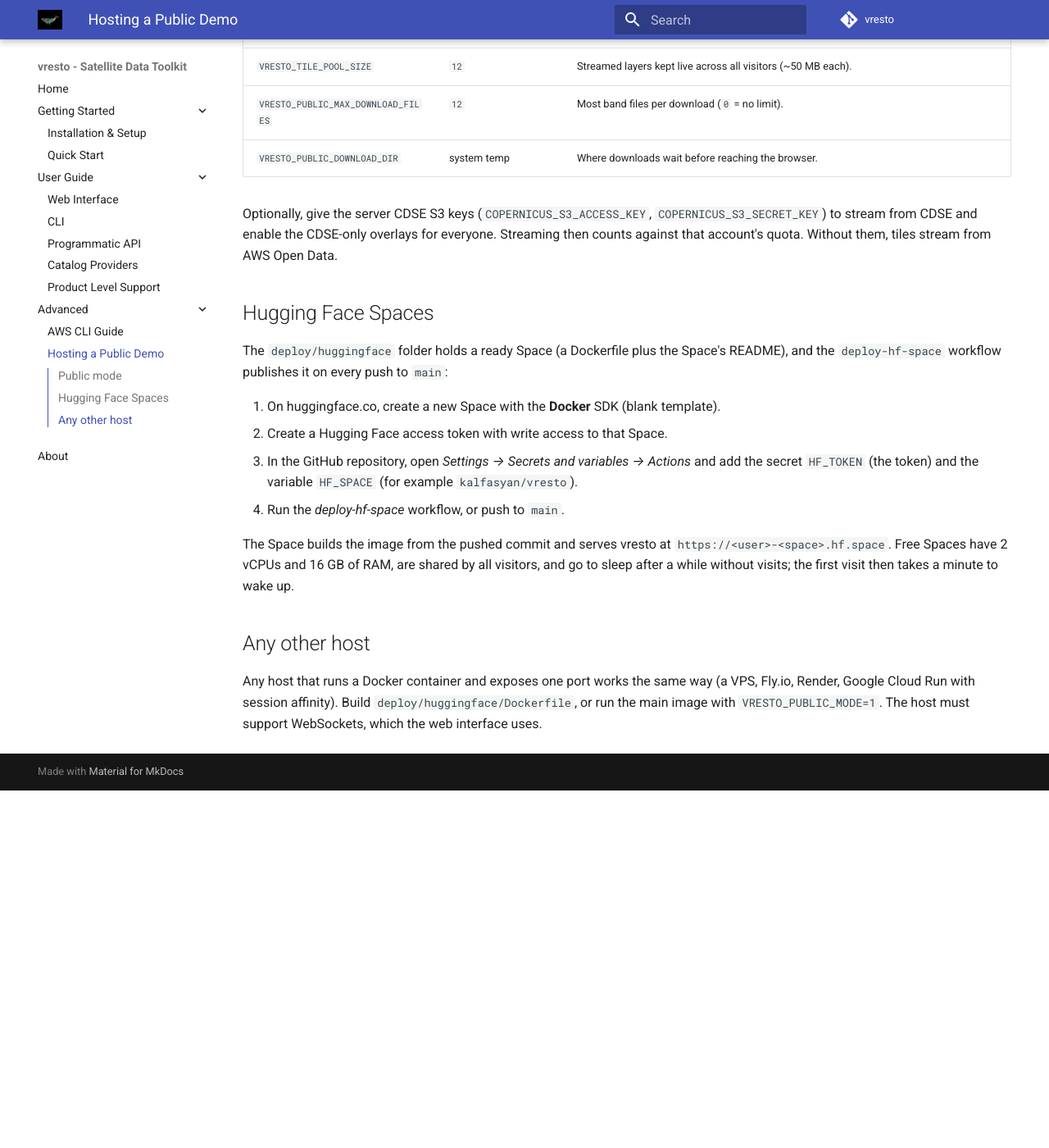
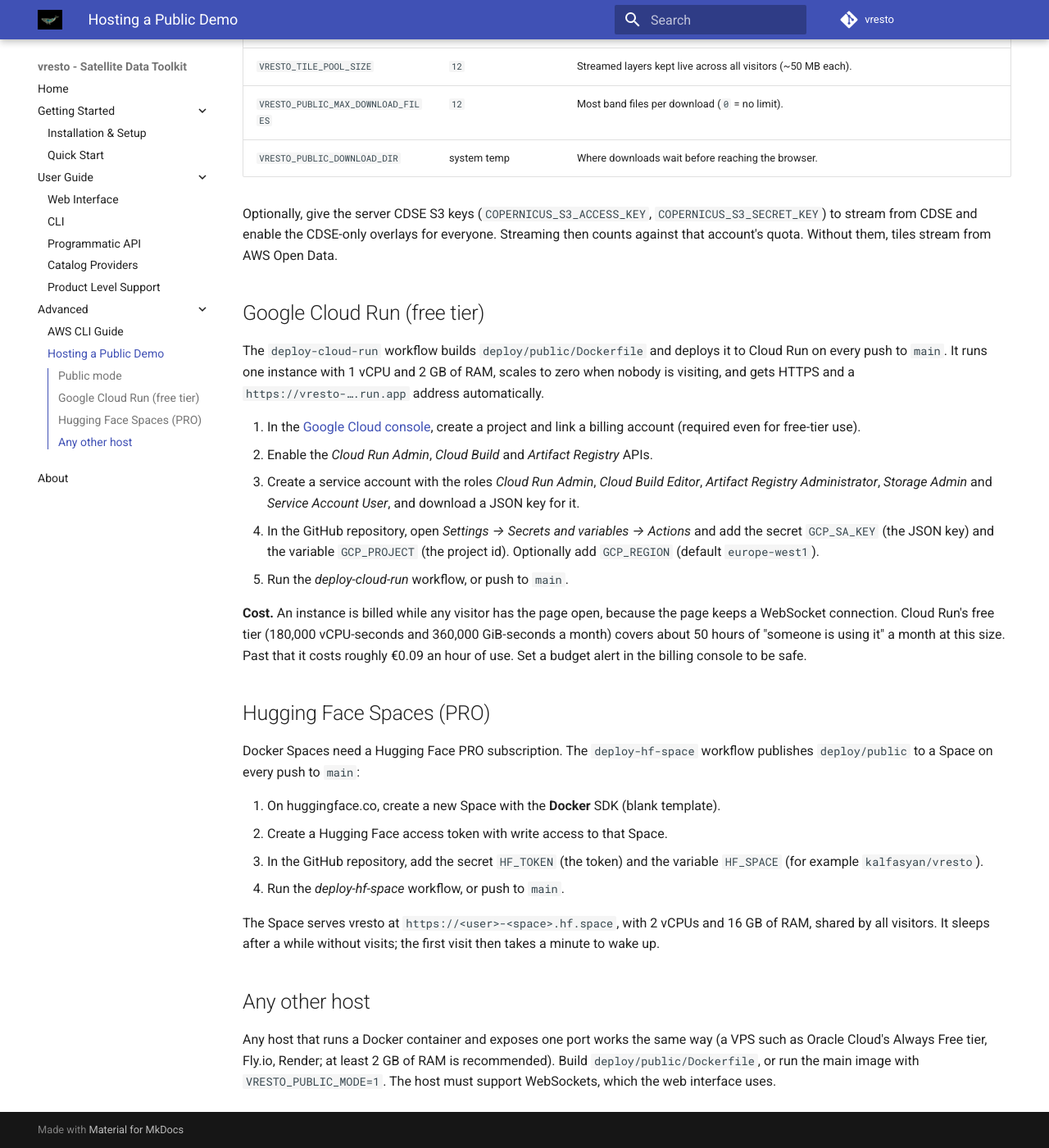
Before and after one commit to kalfasyan/vresto, an MkDocs documentation site: the page built from docs/advanced/public-hosting.md, in a window 1280 px wide and 1400 px high, scrolled down 830 px. Shown: the whole window at 82% size. Built offline with MkDocs 1.6.1 and Material for MkDocs 9.7.7, drawn with Linux system fonts in a browser that asks for light colours; comment, search, counter and statistics services are not loaded; before the commit the page ends 1794 px from its top, so only the background shows below that.

Commit message:
feat: Cloud Run deploy workflow for the public demo
Hugging Face now requires PRO for Docker Spaces, so add a Cloud Run
workflow (free tier, scales to zero) next to the HF one. The shared image
moves to deploy/public.

Co-Authored-By: Claude Opus 5.5 <noreply@anthropic.com>
Claude-Session: https://claude.ai/code/session_01KyLYnLCVfYicnzG53fhSdG

```diff
--- a/docs/advanced/public-hosting.md
+++ b/docs/advanced/public-hosting.md
@@ -40,25 +40,46 @@ Optionally, give the server CDSE S3 keys (`COPERNICUS_S3_ACCESS_KEY`,
 Streaming then counts against that account's quota. Without them, tiles stream from AWS Open
 Data.
 
-## Hugging Face Spaces
+## Google Cloud Run (free tier)
 
-The `deploy/huggingface` folder holds a ready Space (a Dockerfile plus the Space's README),
-and the `deploy-hf-space` workflow publishes it on every push to `main`:
+The `deploy-cloud-run` workflow builds `deploy/public/Dockerfile` and deploys it to Cloud Run
+on every push to `main`. It runs one instance with 1 vCPU and 2 GB of RAM, scales to zero when
+nobody is visiting, and gets HTTPS and a `https://vresto-….run.app` address automatically.
+
+1. In the [Google Cloud console](https://console.cloud.google.com/), create a project and
+   link a billing account (required even for free-tier use).
+2. Enable the *Cloud Run Admin*, *Cloud Build* and *Artifact Registry* APIs.
+3. Create a service account with the roles *Cloud Run Admin*, *Cloud Build Editor*,
+   *Artifact Registry Administrator*, *Storage Admin* and *Service Account User*, and download a
+   JSON key for it.
+4. In the GitHub repository, open *Settings → Secrets and variables → Actions* and add the
+   secret `GCP_SA_KEY` (the JSON key) and the variable `GCP_PROJECT` (the project id).
+   Optionally add `GCP_REGION` (default `europe-west1`).
+5. Run the *deploy-cloud-run* workflow, or push to `main`.
+
+**Cost.** An instance is billed while any visitor has the page open, because the page keeps a
+WebSocket connection. Cloud Run's free tier (180,000 vCPU-seconds and 360,000 GiB-seconds a
+month) covers about 50 hours of "someone is using it" a month at this size. Past that it costs
+roughly €0.09 an hour of use. Set a budget alert in the billing console to be safe.
+
+## Hugging Face Spaces (PRO)
+
+Docker Spaces need a Hugging Face PRO subscription. The `deploy-hf-space` workflow publishes
+`deploy/public` to a Space on every push to `main`:
 
 1. On huggingface.co, create a new Space with the **Docker** SDK (blank template).
 2. Create a Hugging Face access token with write access to that Space.
-3. In the GitHub repository, open *Settings → Secrets and variables → Actions* and add the
-   secret `HF_TOKEN` (the token) and the variable `HF_SPACE` (for example `kalfasyan/vresto`).
+3. In the GitHub repository, add the secret `HF_TOKEN` (the token) and the variable
+   `HF_SPACE` (for example `kalfasyan/vresto`).
 4. Run the *deploy-hf-space* workflow, or push to `main`.
 
-The Space builds the image from the pushed commit and serves vresto at
-`https://<user>-<space>.hf.space`. Free Spaces have 2 vCPUs and 16 GB of RAM, are shared by
-all visitors, and go to sleep after a while without visits; the first visit then takes a
+The Space serves vresto at `https://<user>-<space>.hf.space`, with 2 vCPUs and 16 GB of RAM,
+shared by all visitors. It sleeps after a while without visits; the first visit then takes a
 minute to wake up.
 
 ## Any other host
 
-Any host that runs a Docker container and exposes one port works the same way (a VPS, Fly.io,
-Render, Google Cloud Run with session affinity). Build `deploy/huggingface/Dockerfile`, or run
+Any host that runs a Docker container and exposes one port works the same way (a VPS such as
+Oracle Cloud's Always Free tier, Fly.io, Render; at least 2 GB of RAM is recommended). Build `deploy/public/Dockerfile`, or run
 the main image with `VRESTO_PUBLIC_MODE=1`. The host must support WebSockets, which the web
 interface uses.
```
Also changed, not shown: README.md (+1 -1 lines), deploy/public/README.md (renamed from deploy/huggingface/README.md), 4 other files.
